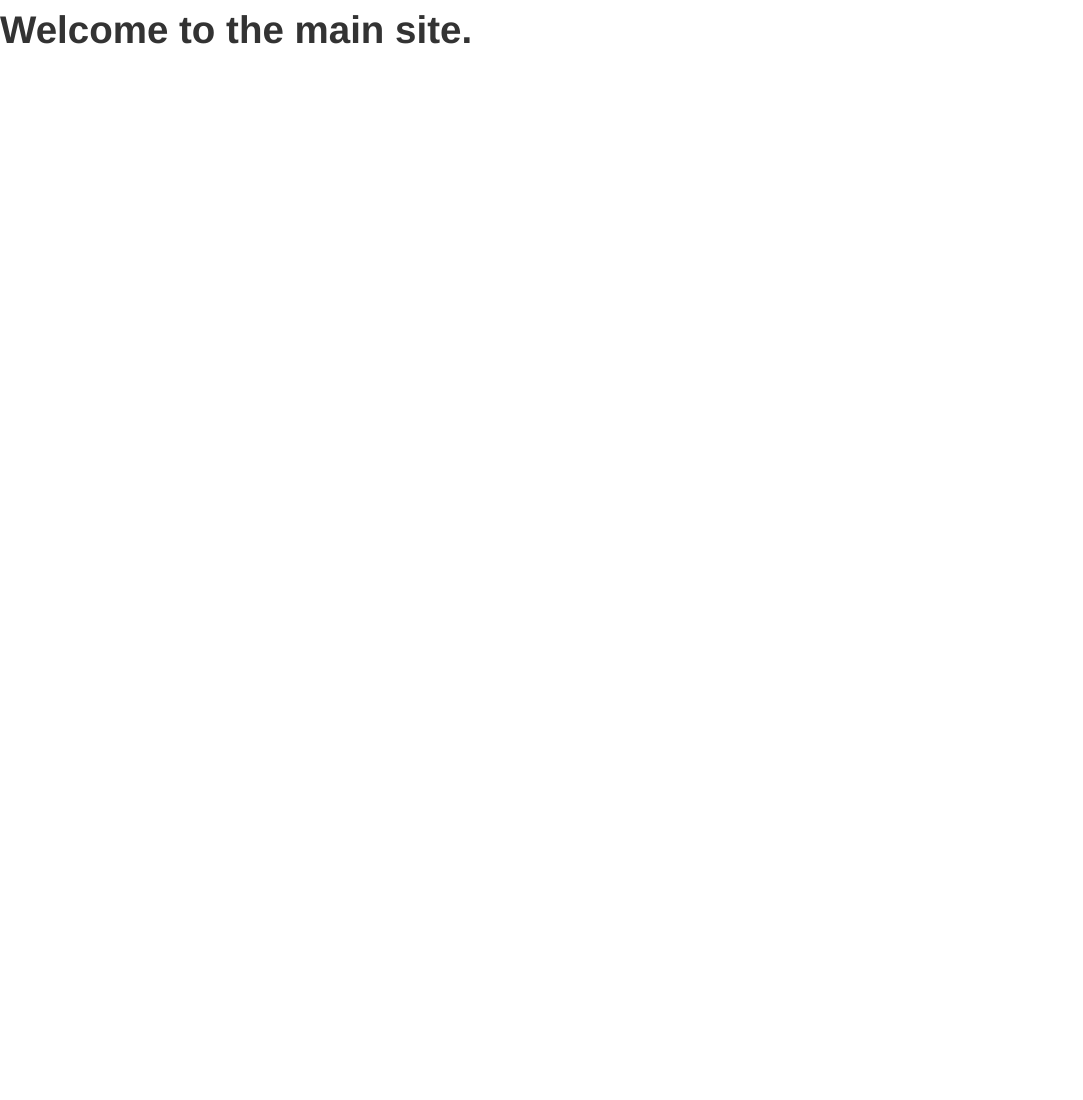
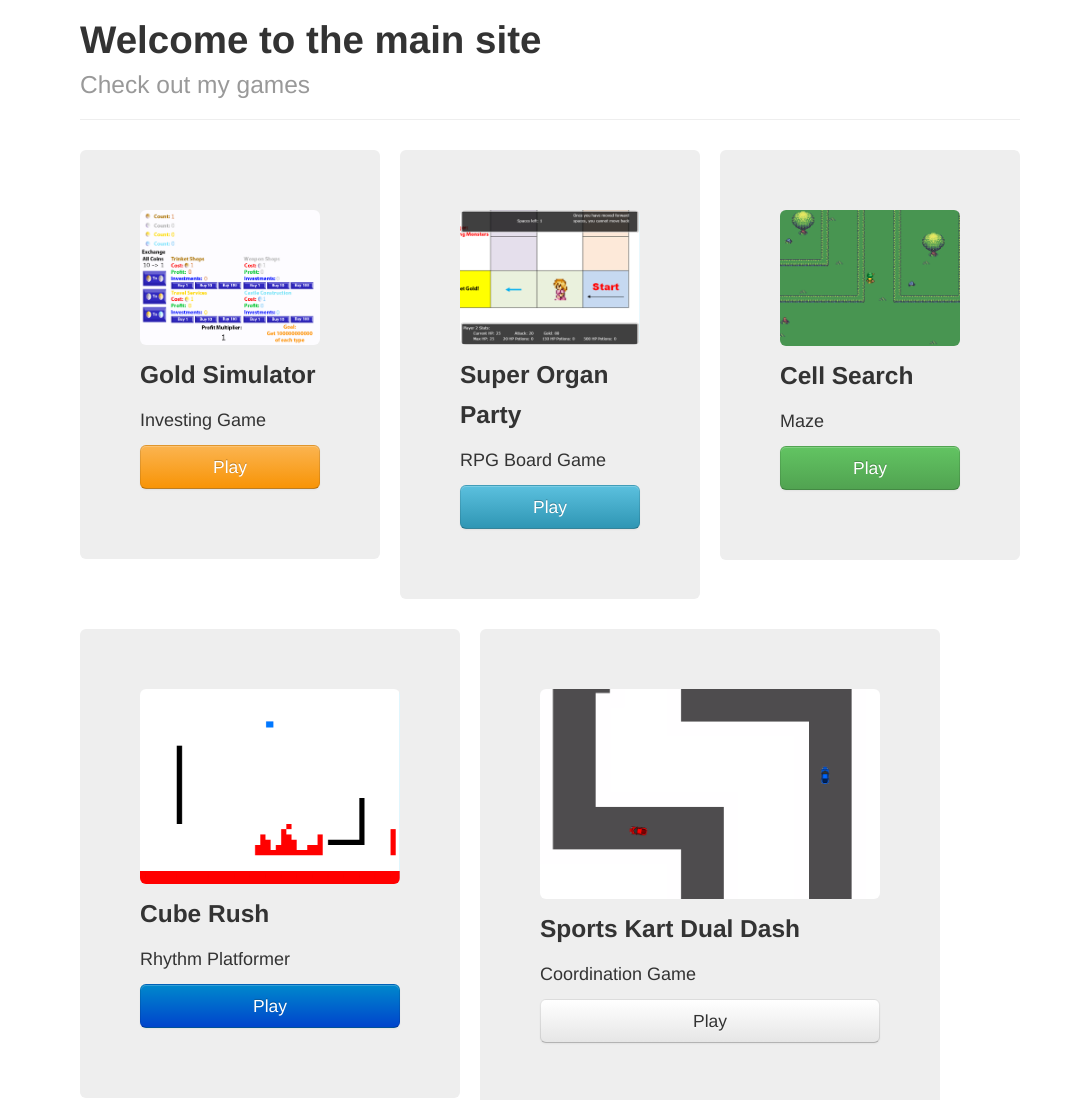
Before and after one commit to dhua33/dhua33.github.io, a plain HTML site: page index.html in a window 1280 px wide. Shown: the top 1100 px of the page, without its empty margins (0-1083 px from the left). Before the commit the page ends 800 px from the top, so only its background shows below. Drawn offline with nearby package versions, Linux system fonts and the light colour scheme.

Commit message:
Changed design

```diff
--- a/index.html
+++ b/index.html
@@ -4,9 +4,128 @@
     <title>Davis Hua's Github</title>
     <meta name="viewport" content="width=device-width, initial-scale=1.0">
     <link href="css/bootstrap.min.css" rel="stylesheet" media="screen">
+
   </head>
   <body>
-    <h1>Welcome to the main site.</h1>
+  <div class = "row">
+  <div class = "span12 offset1">
+		<div class="page-header">
+  	<h1>Welcome to the main site <p> <small>Check out my games</small> </p> </h1>
+  	</div>
+
+  <div class = "row">
+  	<div class="span4">
+  		<div class="hero-unit">
+  			<img src = "goldsim.png" class = "img-rounded">
+  			<h3>Gold Simulator</h3>
+  			<p>Investing Game</p>
+  			<p>
+  			<a class="btn btn-warning btn-block btn-large" href="http://dhua33.github.io/GoldSimulator/">
+  			Play
+  			</a>
+  			</p>
+      </div>
+     </div>
+
+  	<div class="span4">
+  		<div class="hero-unit">
+  			<img src = "goldquest.png" class = "img-rounded">
+  			<h3>Super Organ Party</h3>
+  			<p>RPG Board Game</p>
+  			<p>
+  			<a class="btn btn-info btn-block btn-large" href="http://dhua33.github.io/GoldQuest/">
+  			Play
+  			</a>
+  			</p>
+      </div>
+     </div>
+
+  	<div class="span4">
+  		<div class="hero-unit">
+  			<img src = "cell.png" class = "img-rounded">
+  			<h3>Cell Search</h3>
+  			<p>Maze</p>
+  			<p>
+  			<a class="btn btn-success btn-block btn-large" href="http://dhua33.github.io/CellSearch/">
+  			Play
+  			</a>
+  			</p>
+      </div>
+     </div>
+  </div>
+
+  <div class = "row">
+  	<div class="span5">
+  		<div class="hero-unit">
+  			<img src = "cube.png" class = "img-rounded">
+  			<h3>Cube Rush</h3>
+  			<p>Rhythm Platformer</p>
+  			<p>
+  			<a class="btn btn-primary btn-block btn-large" href="http://dhua33.github.io/CubeRush/">
+  			Play
+  			</a>
+  			</p>
+      </div>
+     </div>
+
+  	<div class="span6">
+  		<div class="hero-unit">
+  			<img src = "sports.png" class = "img-rounded">
+  			<h3>Sports Kart Dual Dash</h3>
+  			<p>Coordination Game</p>
+  			<p>
+  			<a class="btn btn-block btn-large" href="http://dhua33.github.io/SportsKartDualDash/">
+  			Play
+  			</a>
+  			</p>
+      </div>
+     </div>
+  </div>
+
+  <div class = "row">
+  	<div class="span4">
+  		<div class="hero-unit">
+  			<img src = "collect.png" class = "img-rounded">
+  			<h3>The Collector</h3>
+  			<p>Platformer</p>
+  			<p>
+  			<a class="btn btn-inverse btn-block btn-large" href="http://dhua33.github.io/Collector/">
+  			Play
+  			</a>
+  			</p>
+      </div>
+     </div>
+
+  	<div class="span4">
+  		<div class="hero-unit">
+  			<img src = "valen.png" class = "img-rounded">
+  			<h3>Valen Quest</h3>
+  			<p>"Menu RPG"</p>
+  			<p>
+  			<a class="btn btn-danger btn-block btn-large" href="http://dhua33.github.io/Valen-Quest/">
+  			Play
+  			</a>
+  			</p>
+      </div>
+     </div>
+
+     <div class="span4">
+     	<div class="hero-unit">
+     		<img src = "chase.png" class = "img-rounded">
+     		<h3>Chase Memory</h3>
+     		<p>Platformer</p>
+     		<p>
+     		<a class="btn btn-primary btn-block btn-large" href="http://dhua33.github.io/digital-template/">
+     		Play
+     		</a>
+     		</p>
+     	</div>
+     </div>
+    </div>
+
+   </div>
+ </div>
+
     <script src="http://code.jquery.com/jquery.js"></script>
     <script src="js/bootstrap.min.js"></script>
   </body>
```
Also changed, not shown: cell.png (added), chase.png (added), collect.png (added), cube.png (added), goldquest.png (added), goldsim.png (added), sports.png (added), valen.png (added).
